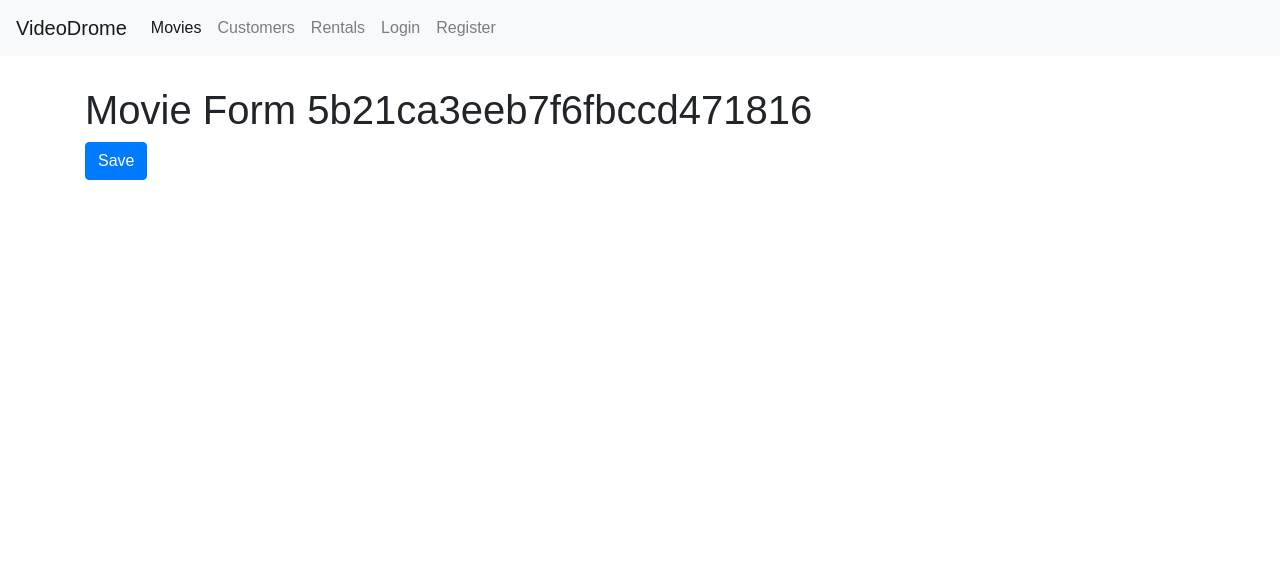
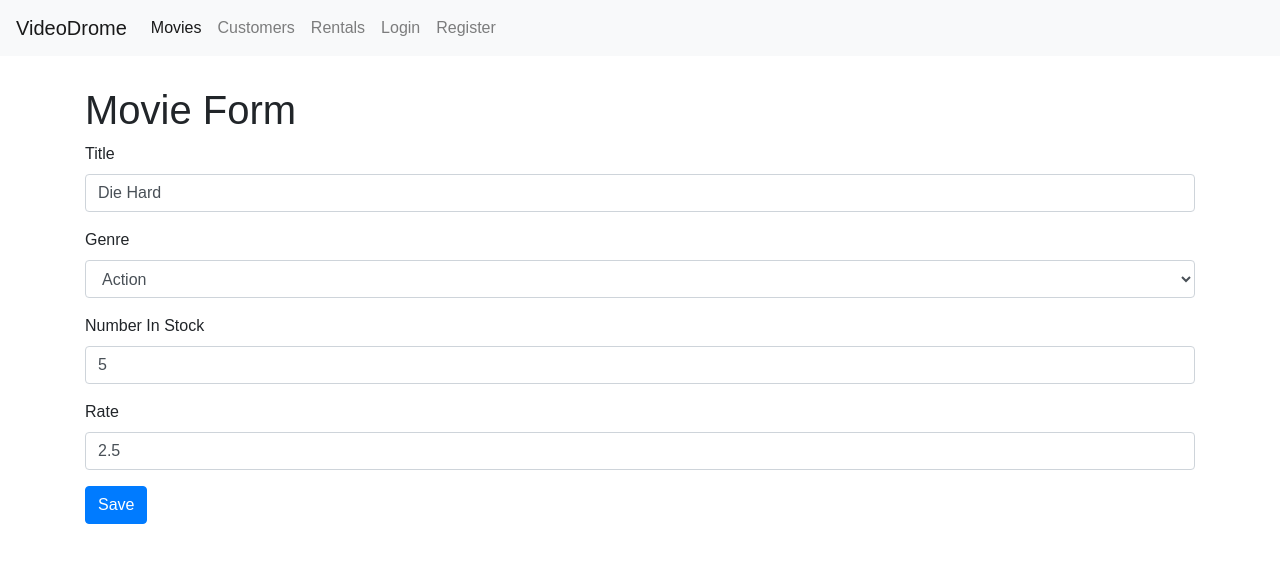
Before and after one commit to SashoTatarski/VideoDrome, a React (Create React App) app: page /VideoDrome/movies/5b21ca3eeb7f6fbccd471816 in a window 1280 px wide. Shown: the top 562 px of the page. Built offline with nearby package versions, Linux system fonts and the light colour scheme; the HTML template or start-up script is replaced by a standard one.

Commit message:
MovieForm completed

```diff
--- /dev/null
+++ b/src/components/common/select.jsx
@@ -0,0 +1,25 @@
+import React from 'react';
+
+const Select = ({ name, label, options, error, ...rest }) => {
+  return (
+    <div className="form-group">
+      <label htmlFor={name}>{label}</label>
+      <select
+        name={name}
+        id={name}
+        {...rest}
+        className="form-control"
+      >
+        <option value="" />
+        {options.map((option) => (
+          <option key={option._id} value={option._id}>
+            {option.name}
+          </option>
+        ))}
+      </select>
+      {error && <div className="alert alert-danger">{error}</div>}
+    </div>
+  );
+};
+
+export default Select;
--- a/src/components/common/useForm.jsx
+++ b/src/components/common/useForm.jsx
@@ -1,10 +1,15 @@
 import Joi from 'joi-browser';
-import React, { useState } from 'react';
+import React, { useState, useEffect } from 'react';
 import Input from './input';
+import Select from './select';
 
-export const useForm = (schema, doSubmit) => {
+export const useForm = (movieData = {}, schema, doSubmit) => {
     const [data, setData] = useState({});
     const [errors, setErrors] = useState({});
+
+    useEffect(() => {
+        setData(movieData);
+      }, [movieData]);
 
   const validate = () => {
     const options = { abortEarly: false };
@@ -50,18 +55,33 @@ export const useForm = (schema, doSubmit) => {
     setData(nextDataState);
   };
 
-  const renderButton = (input) => (
+  const renderButton = (input) => {
+    return (
       <button disabled={validate()} className="btn btn-primary">
         {input}
       </button>
     );
+  };
 
-  const renderInput = (name, label, type = 'text') => (
+  const renderInput = (name, label, type = 'text') => {
+    return (
       <Input
         type={type}
         name={name}
         value={data[name]}
         label={label}
+        onChange={handleChange}
+        error={errors[name]}
+      />
+    );
+  };
+
+  const renderSelect = (name, label, options) => (
+    <Select
+      name={name}
+      value={data[name]}
+      label={label}
+      options={options}
       onChange={handleChange}
       error={errors[name]}
     />
@@ -76,5 +96,6 @@ export const useForm = (schema, doSubmit) => {
     handleChange,
     renderButton,
     renderInput,
+    renderSelect,
   };
 };
--- a/src/components/movieForm.jsx
+++ b/src/components/movieForm.jsx
@@ -1,18 +1,76 @@
-import React from 'react';
+import Joi from 'joi-browser';
+import React, { useEffect, useState } from 'react';
 import { useNavigate, useParams } from 'react-router-dom';
+import { getGenres } from '../services/fakeGenreService';
+import { getMovie, saveMovie } from './../services/fakeMovieService';
+import { useForm } from './common/useForm';
 
 const MovieForm = () => {
   const { id } = useParams();
-  const history = useNavigate();
+  const navigate = useNavigate();
+
+  const schema = {
+    _id: Joi.string(),
+    title: Joi.string().required().label('Title'),
+    genreId: Joi.string().required().label('Genre'),
+    numberInStock: Joi.number()
+      .required()
+      .min(0)
+      .max(100)
+      .label('Number In Stock'),
+    dailyRentalRate: Joi.number()
+      .required()
+      .min(0)
+      .max(10)
+      .label('Daily Rental Rate'),
+  };
+
+  const [genres, setGenres] = useState([]);
+  const [movieData, setMovieData] = useState({});
+
+  useEffect(() => {
+    const genres = getGenres();
+    setGenres(genres);
+
+    const movieId = id;
+    if (movieId === 'new') return;
+
+    const movie = getMovie(movieId);
+
+    if (!movie) navigate('/not-found', { replace: true });
+
+    setMovieData(mapToViewModel(movie));
+  }, []);
+
+  const mapToViewModel = (movie) => {
+    return {
+      _id: movie._id,
+      title: movie.title,
+      genreId: movie.genre._id,
+      numberInStock: movie.numberInStock,
+      dailyRentalRate: movie.dailyRentalRate,
+    };
+  };
+
+  const doSubmit = () => {
+    saveMovie(data);
+
+    navigate('/movies');
+  };
+
+  const { handleSubmit, renderButton, renderInput, renderSelect, data } =
+    useForm(movieData, schema, doSubmit);
+
   return (
     <div>
-      <h1>Movie Form {id}</h1>
-      <div
-        className="btn btn-primary"
-        onClick={() => history('/movies')}
-      >
-        Save
-      </div>
+      <h1>Movie Form</h1>
+      <form onSubmit={handleSubmit}>
+        {renderInput('title', 'Title')}
+        {renderSelect('genreId', 'Genre', genres)}
+        {renderInput('numberInStock', 'Number In Stock', 'number')}
+        {renderInput('dailyRentalRate', 'Rate')}
+        {renderButton('Save')}
+      </form>
     </div>
   );
 };
--- a/src/components/movies.jsx
+++ b/src/components/movies.jsx
@@ -1,5 +1,6 @@
 import _ from 'lodash';
 import React, { useState } from 'react';
+import { Link } from 'react-router-dom';
 import { paginate } from '../utils/paginate';
 import ListGroup from './common/listGroup';
 import Pagination from './common/pagination';
@@ -57,6 +58,13 @@ const Movies = () => {
         />
       </div>
       <div className="col">
+        <Link
+          to="/movies/new"
+          className="btn btn-primary"
+          style={{ marginBottom: 20 }}
+        >
+          New Movie
+        </Link>
         <p>Showing {totalCount} movies</p>
         <MoviesTable
           movies={paginatedMovies}
```
Lines whose indentation alone changed are shown as unchanged.
